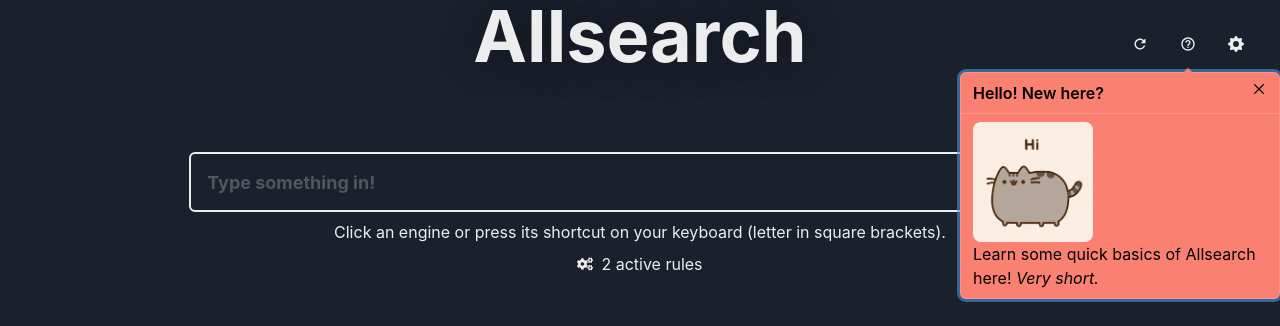
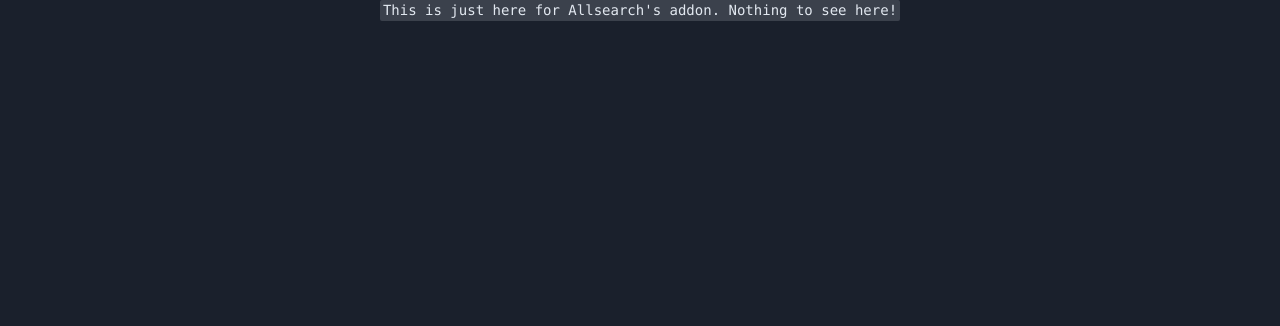
Before and after one commit to andersonaddo/allsearch, a React (Create React App) app: page /.anchor in a window 1280 px wide. Shown: the top 326 px of the page. Built offline with nearby package versions, Linux system fonts and the light colour scheme; no server answers.

Commit message:
Shelving these in a commit for now
Will put these back into the working stage if I ever decide to pursue this again

```diff
--- a/src/index.tsx
+++ b/src/index.tsx
@@ -5,6 +5,7 @@ import reportWebVitals from "./analytics/reportWebVitals"
 import { About } from "./pages/About"
 import { MainSearch } from "./pages/MainSearch"
 import { Settings } from "./pages/Settings"
+import { PluginAnchor } from "./pages/PluginAnchor"
 import * as serviceWorker from "./serviceWorker"
 import theme from "./styling/theme"
 import { recordSession } from "./utils/onboardingManager"
@@ -28,6 +29,7 @@ root.render(
     <ColorModeScript initialColorMode={theme.config.initialColorMode} />
     <BrowserRouter>
       <Routes>
+        <Route path=".anchor" element={<PluginAnchor />} />
         <Route path="settings" element={<Settings />} />
         <Route path="about" element={<About />} />
         <Route path="*" element={<MainSearch />} />
--- a/src/pages/MainSearch.tsx
+++ b/src/pages/MainSearch.tsx
@@ -36,7 +36,12 @@ export const MainSearch = () => {
   useEffect(() => {
     const queryFromUrl = searchParams.get("q") || ""
     setQuery(queryFromUrl)
-    autoActivateEnginesFromRules(queryFromUrl);
+
+    console.log(window.performance.getEntriesByType("navigation"))
+
+    if (window.performance.getEntriesByType("navigation")[0].entryType !== "back_forward")
+      autoActivateEnginesFromRules(queryFromUrl); //To prevent coming to page from back button re-executing rules
+
     setInfoTextVisible(initializedWithURLSearchQuery.current)
     setTabTitle(query)
     // eslint-disable-next-line react-hooks/exhaustive-deps
--- /dev/null
+++ b/src/pages/PluginAnchor.tsx
@@ -0,0 +1,40 @@
+import { Code, Container } from "@chakra-ui/react";
+import { useEffect } from "react";
+
+const EXTENSION_DOMAIN = "*"
+
+type AllsearchMessage = string
+type ExtensionMessage = string
+
+
+const onMessageReceivedFromExtension = (e: MessageEvent<ExtensionMessage>) => {
+  // Check to make sure that this message came from the correct domain.
+  if (e.origin !== EXTENSION_DOMAIN)
+    return;
+
+  sendMessageToExtension("received!")
+}
+
+const sendMessageToExtension = (msg: AllsearchMessage) => {
+  window.parent.postMessage(msg, EXTENSION_DOMAIN)
+}
+
+
+//This page is only meant to be used as an iframe in Allsearch's browser extension background script
+export const PluginAnchor = () => {
+
+  useEffect(() => {
+    window.addEventListener('message', onMessageReceivedFromExtension);
+    return () => window.removeEventListener("message", onMessageReceivedFromExtension, false);
+  }, [])
+
+  return (
+    <Container centerContent maxWidth={"80%"}>
+
+      <Code >
+        This is just here for Allsearch's addon. Nothing to see here!
+      </Code>
+
+    </Container>
+  );
+}
```
